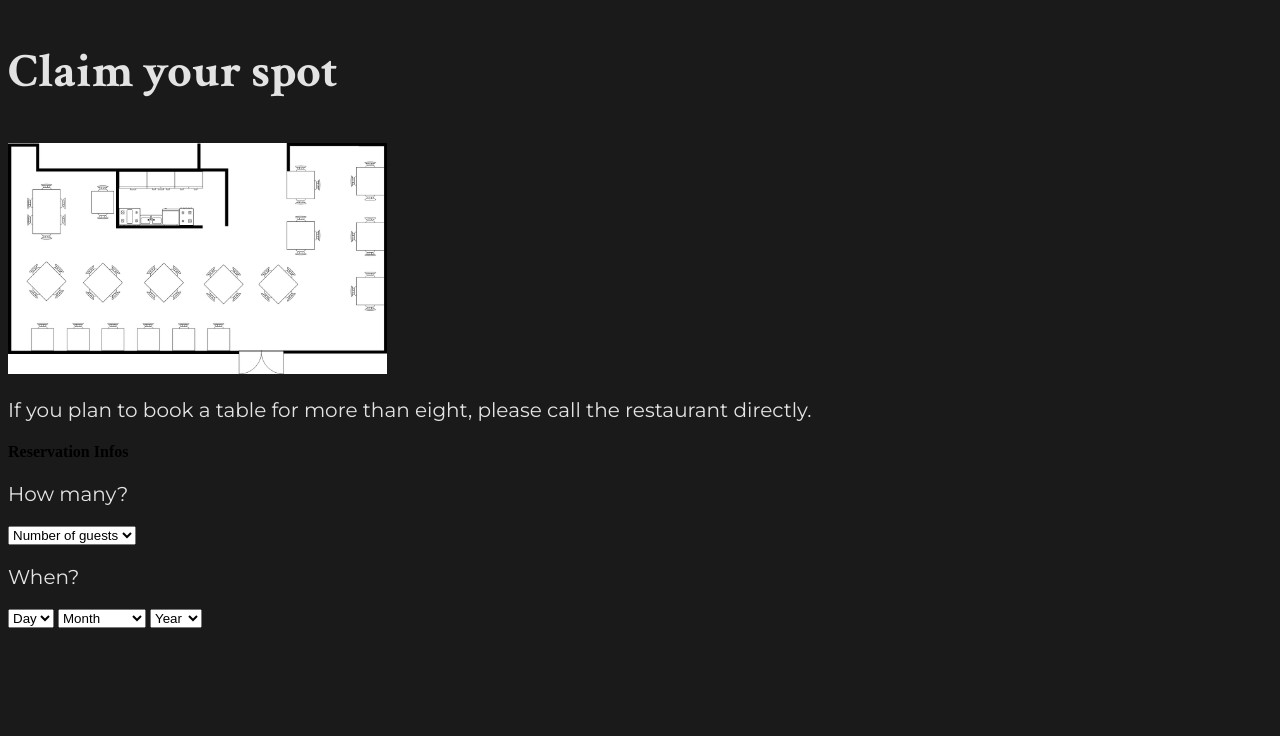
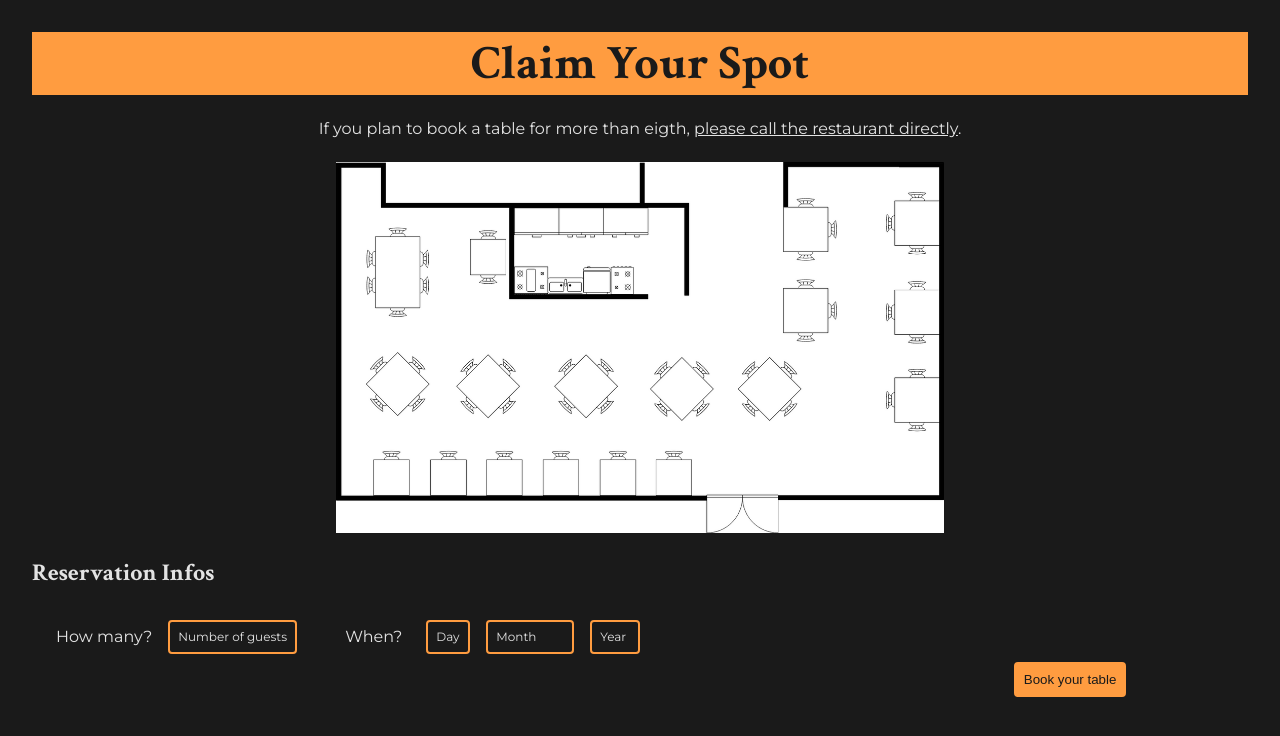
Before and after one commit to PietroVidoni/Maestrale-Restaurant, a PHP site: page / in a window 1280 px wide. Shown: the top 736 px of the page. Run offline with PHP 8.4, Linux system fonts and the light colour scheme.

Commit message:
Reservation section done, decorations needed

```diff
--- a/assets/css/reservation.css
+++ b/assets/css/reservation.css
@@ -0,0 +1,116 @@
+
+#reservation-section {
+    display: flex;
+    flex-direction: column;
+    align-items: center;
+
+    margin: 2rem;
+}
+
+#reservation-section h1 {
+    text-align: center;
+
+    color: var(--dark-font-color);
+    background-color: var(--highlight-color);
+
+    width: 100%;
+}
+
+#reservation-section .notice-info {
+    margin: 1.5rem 0;
+}
+
+#reservation-section .notice-info span {
+    text-decoration: underline;
+}
+
+#reservation-section h4 {
+    font-size: var(--font-medium);
+    margin-bottom: 1.5rem;
+}
+
+#reservation-section .reservation-subtitle {
+    text-align: left;
+    width: 100%;
+
+    margin: 1.5rem 0;
+}
+
+#reservation-section .reservation-wrapper {
+    display: flex;
+
+    padding: .5rem;
+
+    width: 100%;
+}
+
+#reservation-section .reservation-wrapper p {
+    margin-right: 1rem;
+}
+
+#reservation-section .guest, #reservation-section .date {
+    display: flex;
+    margin: 0 1.5rem;
+
+    align-items: center;
+}
+
+/* Spacing the date selects from each other */
+#reservation-section .date select {
+    margin: 0 .5rem;
+}
+
+/* select html objects */
+#reservation-section select {
+    -webkit-appearance: none;
+    -moz-appearance: none;
+    appearance: none;
+    background-image: none;
+    padding-right: 1rem;
+    cursor: pointer;
+
+    color: var(--light-font-color);
+    background-color: #ffffff00;
+    border: 2px solid var(--highlight-color);
+    border-radius: 4px;
+    padding: 0.5rem;
+    outline: none;
+
+    transition: all 0.2s ease-in-out;
+}
+
+/* Could make a global style rule */
+#reservation-section select:hover {
+    background-color: var(--highlight-color);
+    color: var(--dark-font-color);
+}
+
+#reservation-section .button-wrapper {
+    display: flex;
+    width: 80%;
+
+    justify-content: right;
+
+}
+#reservation-section .button {
+    -webkit-appearance: none;
+    -moz-appearance: none;
+    appearance: none;
+    background-image: none;
+    padding-right: 1rem;
+    cursor: pointer;
+
+    color: var(--dark-font-color);
+    background-color: var(--highlight-color);
+    border: 2px solid var(--highlight-color);
+    border-radius: 4px;
+    padding: 0.5rem;
+    outline: none;
+
+    transition: all 0.2s ease-in-out;
+}
+
+#reservation-section button:hover {
+    background-color: transparent;
+    color: var(--light-font-color);
+}
--- a/assets/css/style.css
+++ b/assets/css/style.css
@@ -5,9 +5,20 @@
 
 :root {
     --main-1-color: #1a1a1a;
+    --main-2-color: #424242;
     --highlight-color: #FF9C40;
     --light-font-color: #e3e3e3;
-    --dark-font-color: #090708;
+    --dark-font-color: #1a1a1a;
+
+    --font-big: 3rem;
+    --font-medium: 1.5rem;
+    --font-small: 1rem;
+    --font-very-small: .75rem;
+}
+
+* {
+    margin: 0;
+    padding: 0;
 }
 
 body {
@@ -17,13 +28,20 @@ body {
 .title-font {
     font-family: 'Crimson Text';
     font-weight: bold;
-    font-size: 3rem;
+    font-size: var(--font-big);
     color: var(--light-font-color);
 }
 
 .text-font {
     font-family: 'Montserrat';
     font-weight: normal;
-    font-size: 1.25rem;
+    font-size: var(--font-small);
     color: var(--light-font-color);
 }
+
+.detail-font {
+    font-family: 'Montserrat';
+    font-weight: normal;
+    font-size: var(--font-very-small);
+    color: var(--light-font-color);
+}
--- a/assets/js/reservation.js
+++ b/assets/js/reservation.js
@@ -52,6 +52,11 @@ for (let guests = 1; guests <= 8; guests++) {
 monthSelector.addEventListener('change', () => {
     const selectedMonth = monthSelector.value;
 
+    // If the placeholder is selected again it does nothing
+    if (!selectedMonth) {
+        return
+    }
+
     let selectedDay = daySelector.value
 
     // Removes all the childs but the first one
@@ -66,5 +71,11 @@ monthSelector.addEventListener('change', () => {
         option.text = (day + 1)
         daySelector.appendChild(option)
     }
-    daySelector.value = Math.min(selectedDay, monthDaysMap[selectedMonth][1] - 1)
+
+    if (selectedDay !== "") {
+        daySelector.value = Math.min(selectedDay, monthDaysMap[selectedMonth][1] - 1)
+    }
+    else {
+        daySelector.value = ""
+    }
 });
--- a/index.html
+++ b/index.html
@@ -21,27 +21,27 @@
         <section id="hero-section">
 
         </section>
-        <section>
-            <h1 class="title-font">Claim your spot</h1>
-            <img src="./assets/images/location/seat-map.png" alt="map seat" width="30%">
-            <p class="text-font">If you plan to book a table for more than eight, please call the restaurant directly.</p>
-            <h4>Reservation Infos</h4>
-            <div>
+        <section id="reservation-section">
+            <h1 class="title-font">Claim Your Spot</h1>
+            <p class="text-font notice-info">If you plan to book a table for more than eigth, <span>please call the restaurant directly</span>.</p>
+            <img src="./assets/images/location/seat-map.png" alt="map seat" width="50%">
+            <h4 class="title-font reservation-subtitle">Reservation Infos</h4>
+            <div class="reservation-wrapper">
+                <div class="guest">
                     <p class="text-font">How many?</p>
-                <select id="guest-selector">
+                    <select id="guest-selector" class="detail-font">
                         <option value="">Number of guests</option>
                     </select>
-
+                </div>
+                <div class="date">
                     <p class="text-font">When?</p>
-                <select id="day-selector">
+                    <select id="day-selector" class="detail-font">
                         <option value="">Day</option>
                     </select>
-
-                <select id="month-selector">
+                    <select id="month-selector" class="detail-font">
                         <option value="">Month</option>
                     </select>
-
-                <select id="year">
+                    <select id="year" class="detail-font">
                         <option value="">Year</option>
                         <option value="2023">2023</option>
                         <option value="2024">2024</option>
@@ -51,6 +51,10 @@
                         <option value="2028">2028</option>
                     </select>
                 </div>
+            </div>
+            <div class="button-wrapper">
+                <button id="booking-button" class="button">Book your table</button>
+            </div>
         </section>
     </main>
     <footer>
```
Lines whose indentation alone changed are shown as unchanged.
